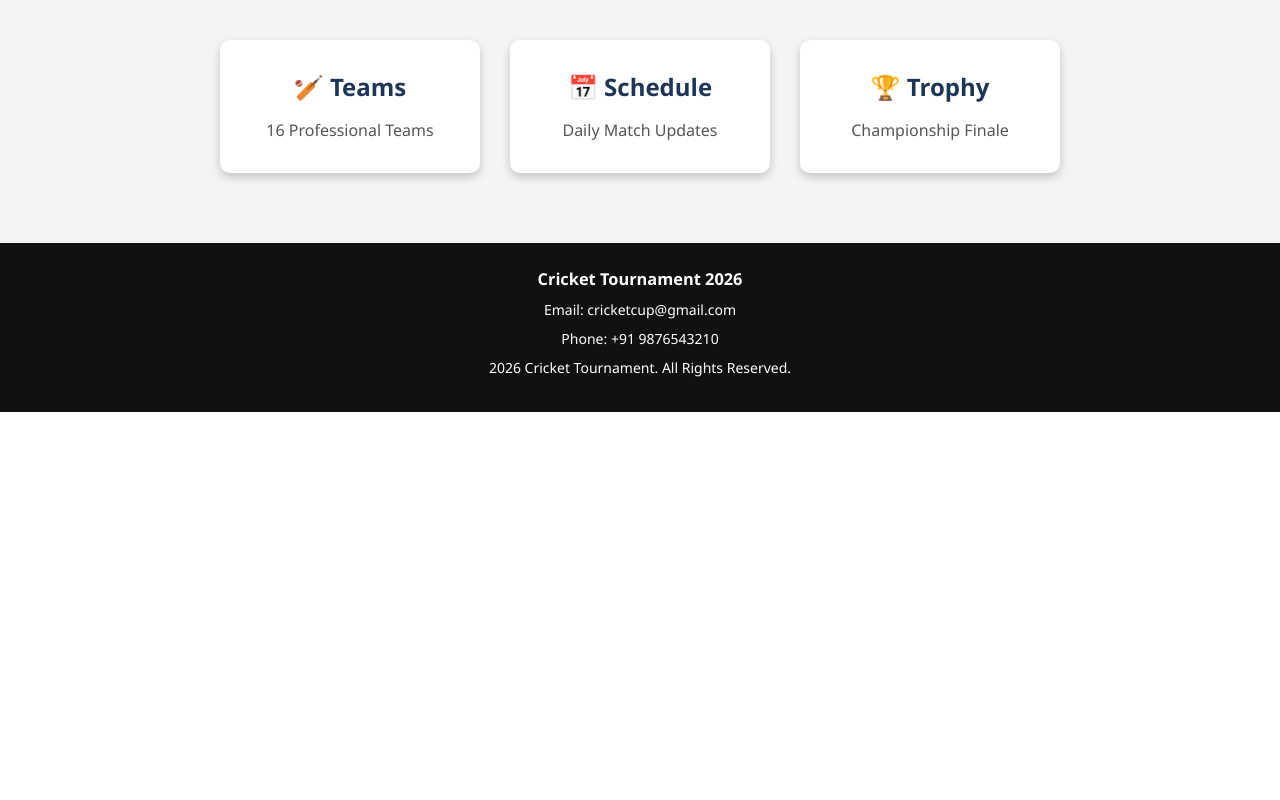
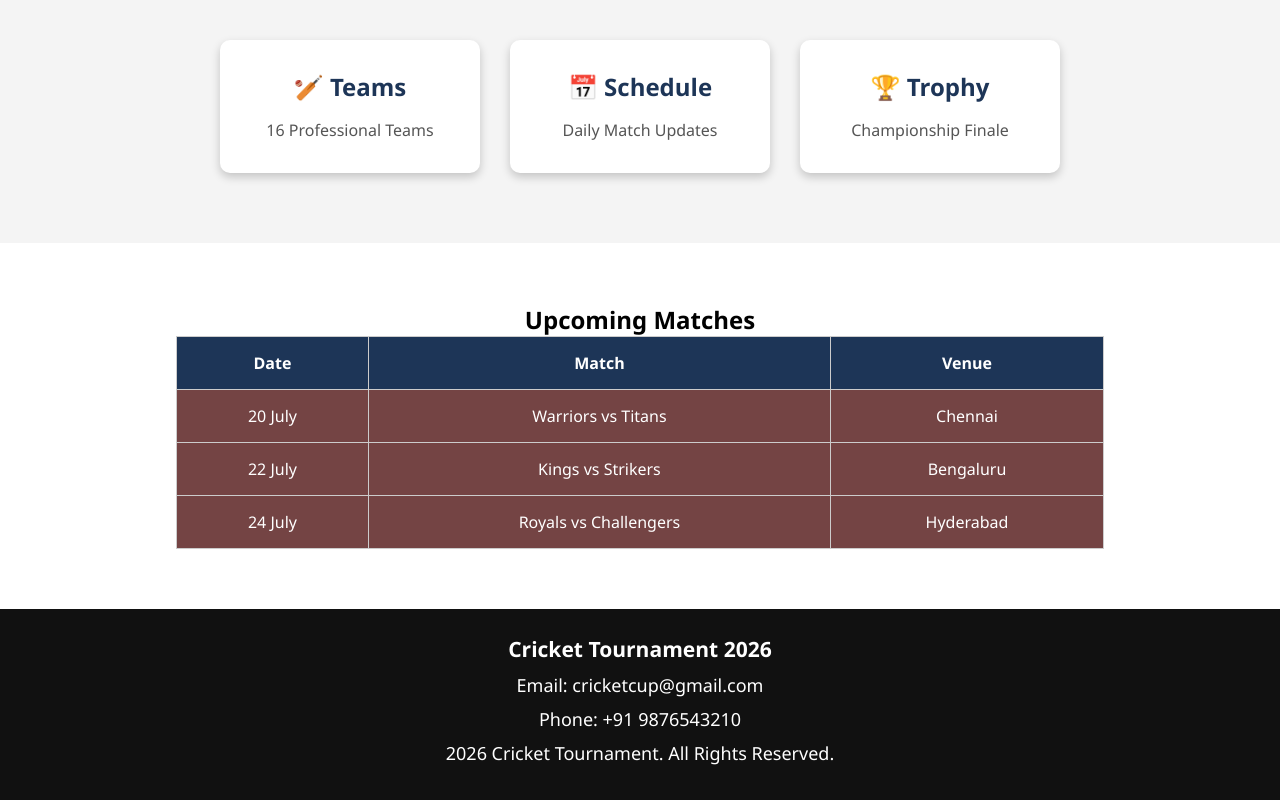
Before and after one commit to Karthi-0812/HTML2, a plain HTML site: page index.html in a window 1280 px wide. Shown: the part 1045-1845 px from the top of the page. Before the commit the page ends 1457 px from the top, so only its background shows below. Drawn offline with Linux system fonts and the light colour scheme.

Commit message:
correction updated

```diff
--- a/index.html
+++ b/index.html
@@ -57,6 +57,40 @@
 
 </section>
 
+<section class="matches">
+
+    <h2>Upcoming Matches</h2>
+
+    <table>
+
+        <tr>
+            <th>Date</th>
+            <th>Match</th>
+            <th>Venue</th>
+        </tr>
+
+        <tr>
+            <td>20 July</td>
+            <td>Warriors vs Titans</td>
+            <td>Chennai</td>
+        </tr>
+
+        <tr>
+            <td>22 July</td>
+            <td>Kings vs Strikers</td>
+            <td>Bengaluru</td>
+        </tr>
+
+        <tr>
+            <td>24 July</td>
+            <td>Royals vs Challengers</td>
+            <td>Hyderabad</td>
+        </tr>
+
+    </table>
+
+</section>
+
 <!-- Footer -->
 
 <footer>
--- a/style.css
+++ b/style.css
@@ -117,12 +117,38 @@ nav a:hover{
     font-size:16px;
 }
 
+.matches{
+    padding:60px;
+    text-align:center;
+}
+
+.matches table{
+    width:80%;
+    margin:auto;
+    border-collapse:collapse;
+}
+
+.matches th,
+.matches td{
+    border:1px solid #ccc;
+    padding:15px;
+}
+
+.matches th{
+    background:#1d3557;
+    color:white;
+}
+.matches td{
+    background:#470707c0;
+    color:white;
+}
+
 footer{
     background:#111;
     color:white;
     text-align:center;
     padding:25px;
-    font-size:14px;
+    font-size:18px;
 }
 
 footer p{
```
